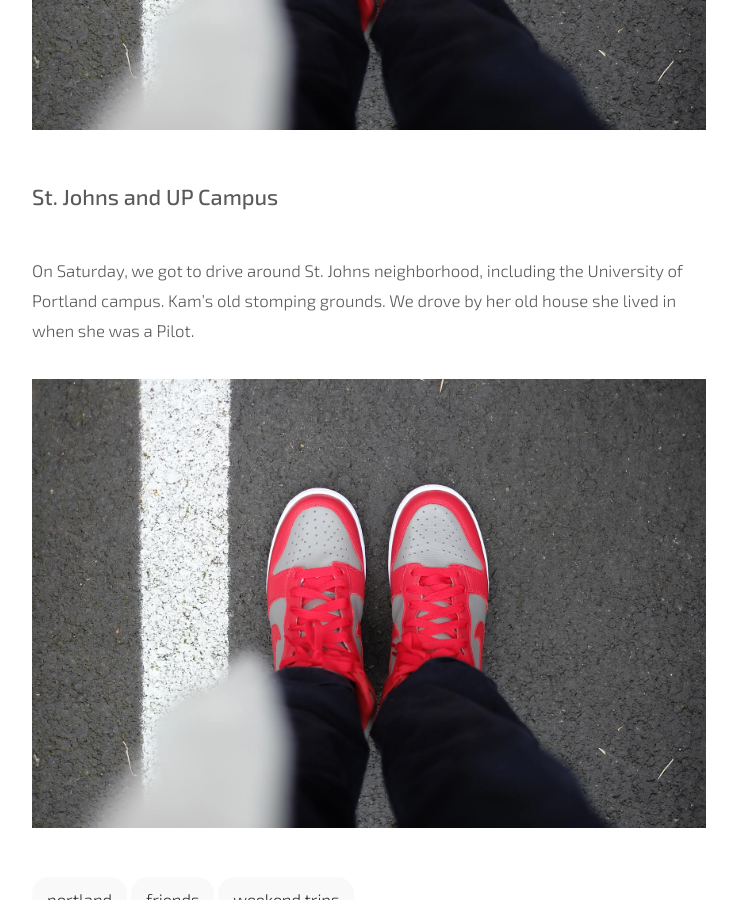
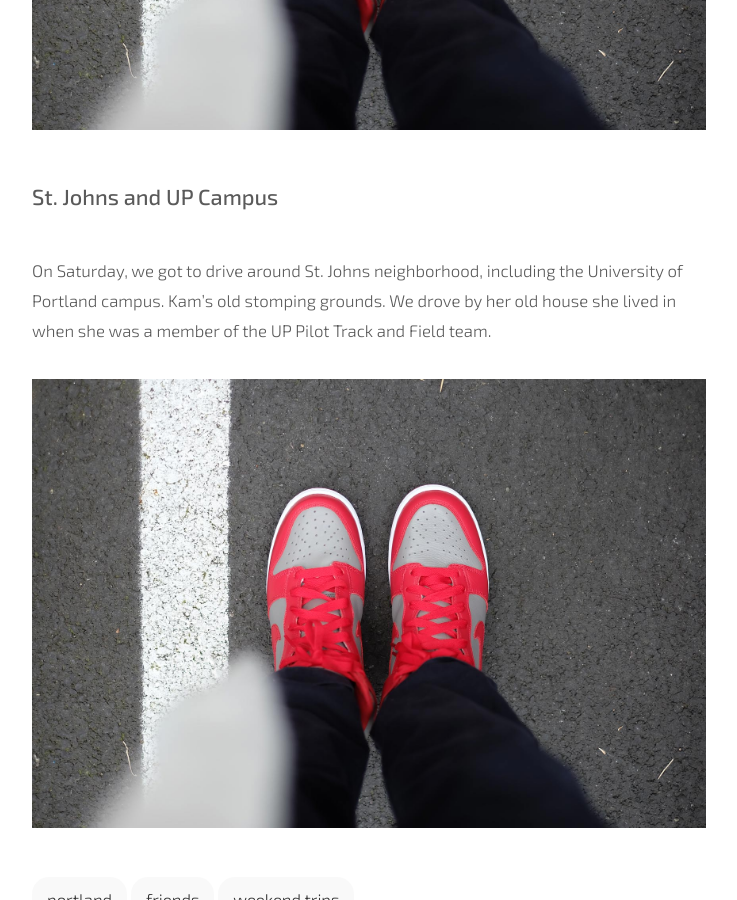
Before and after one commit to PHironaka/Miru-Blog, a Jekyll site: the page built from _posts/2016-06-04-nothing-beats-a-sunny-portlandia.markdown, in a window 1280 px wide and 900 px high, scrolled down 1253 px. Shown: the whole window, without its empty margins (271-1008 px from the left). Built offline with Jekyll 4.4.1, drawn with Linux system fonts in a browser that asks for light colours; some web fonts are replaced; a script that is not in the unit is left out; comment, search, counter and statistics services are not loaded.

Commit message:
Updated Nothing Beats A Sunny Portlandia

```diff
--- a/_posts/2016-06-04-nothing-beats-a-sunny-portlandia.markdown
+++ b/_posts/2016-06-04-nothing-beats-a-sunny-portlandia.markdown
@@ -25,6 +25,6 @@
 
 # St. Johns and UP Campus
 
-On Saturday, we got to drive around St. Johns neighborhood, including the University of Portland campus. Kam's old stomping grounds. We drove by her old house she lived in when she was a Pilot.
+On Saturday, we got to drive around St. Johns neighborhood, including the University of Portland campus. Kam's old stomping grounds. We drove by her old house she lived in when she was a member of the UP Pilot Track and Field team.
 
 ![DSCF6930.JPG](/uploads/DSCF6930.JPG)
```
